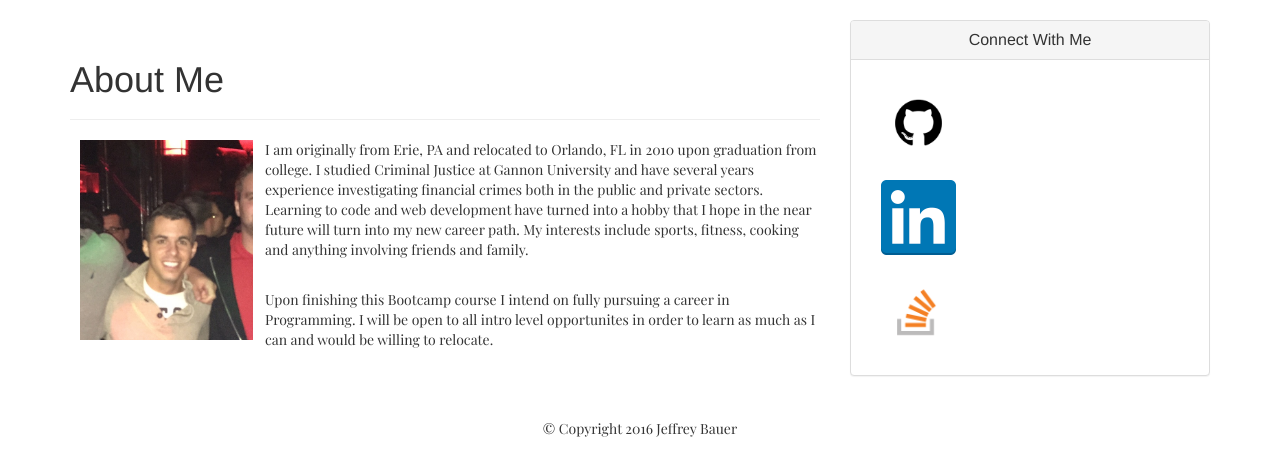
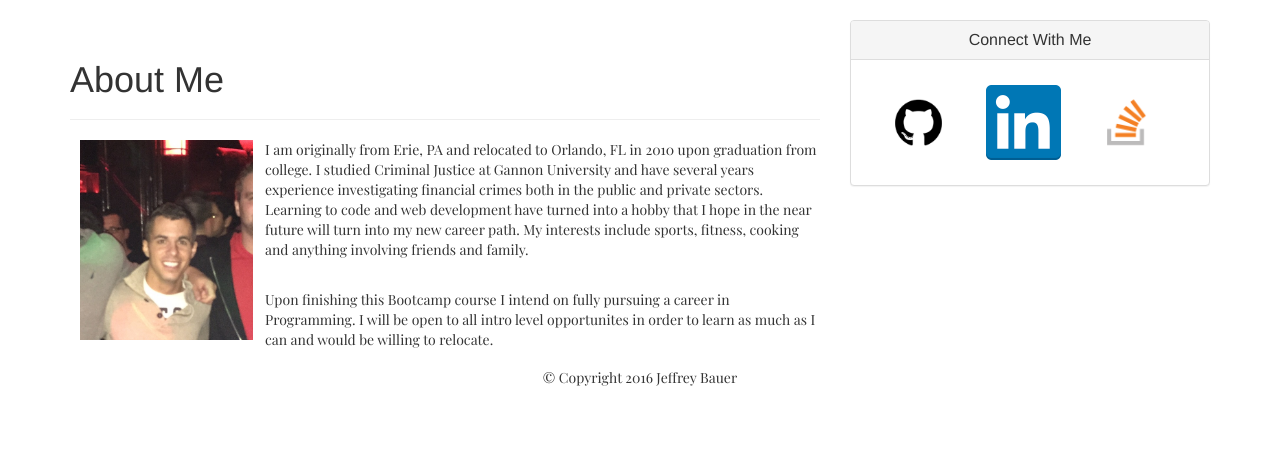
Before and after one commit to Jeffb3518/Bootstrap-Portfolio, a PHP site: page /index.html in a window 1280 px wide. Shown: the part 52-528 px from the top of the page. Run offline with PHP 8.4, Linux system fonts and the light colour scheme; some libraries are stand-ins or nearby versions.

Commit message:
CSS Update

```diff
--- a/style.css
+++ b/style.css
@@ -1,7 +1,10 @@
+.navbar-raw a {
+    float: left;
+}
+
 .me {
 	height: 210px;
   	padding: 0 20px 10px 10px;
-  	border-radius: 0%;
   	float: left;
 }
 
@@ -22,8 +25,8 @@ p {
 
 .footer {
 	text-align: center;
-	padding-top: 15px;
-	padding-bottom: 15px;
+	position: static;
+	clear: both;
 	font-size: 11px;
 	clear: both;
 	font-family: 'Playfair Display', serif;
```
